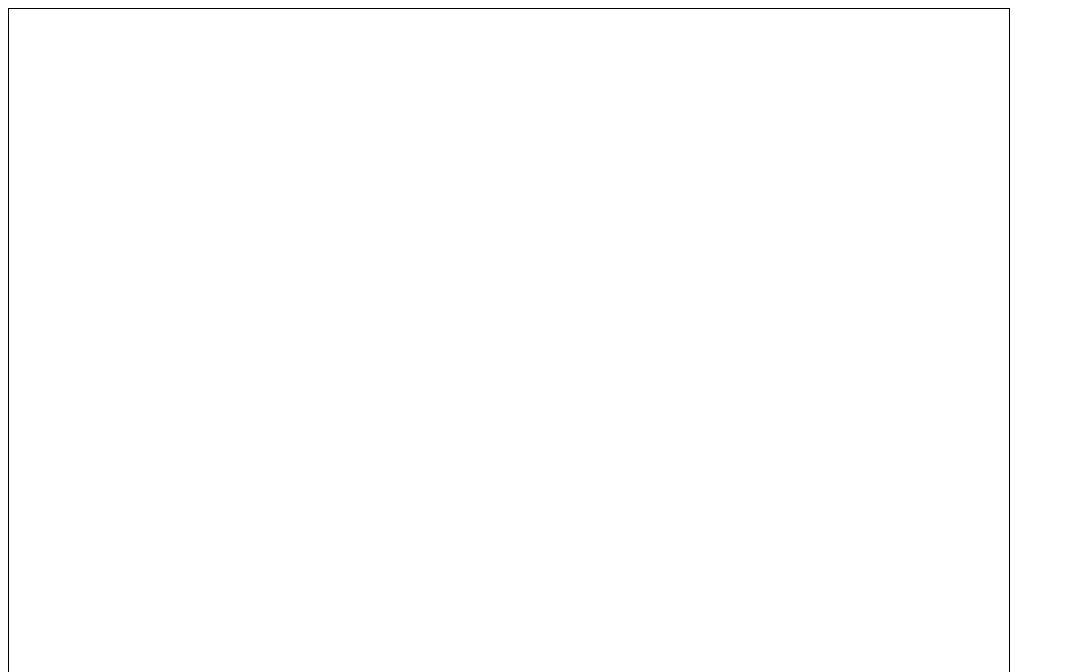
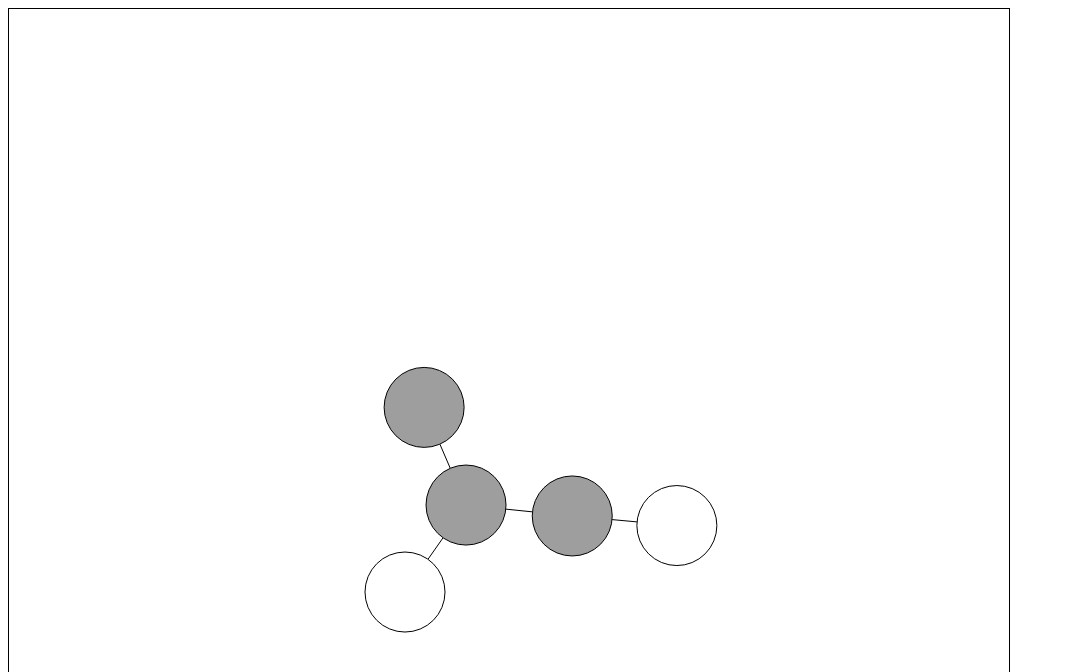
Before and after one commit to tang0226/graph-js, a website: page demo/image-test.html in a window 1280 px wide. Shown: the top 672 px of the page, without its empty margins (0-1065 px from the left). Drawn offline with Linux system fonts and the light colour scheme.

Commit message:
Fix demos

```diff
--- a/demo/image-test.html
+++ b/demo/image-test.html
@@ -12,12 +12,13 @@ const width = 1000;
 const height = 1000;
 const canvas = document.querySelector("#canvas");
 
+// Size the canvas with CSS only. Attaching measures it and sizes the drawing
+// buffer to match the device pixel ratio, so setting canvas.width/height by
+// hand would just be overwritten.
 canvas.style.width = width + "px";
 canvas.style.height = height + "px";
-canvas.width = width;
-canvas.height = height;
 
-const gjs = new GraphJS(canvas);
+const gjs = new GraphJS({ canvas });
 
 gjs.addNode({id: "a"});
 gjs.addNode({id: "b"});
@@ -46,7 +47,6 @@ gjs.renderer.setNodeConfig("c", {
 
 gjs.renderer.view.zoom = 2;
 
-gjs.resize();
 gjs.start();
 
 </script>
```
Also changed, not shown: demo/demo.html (+1 -1 lines).
